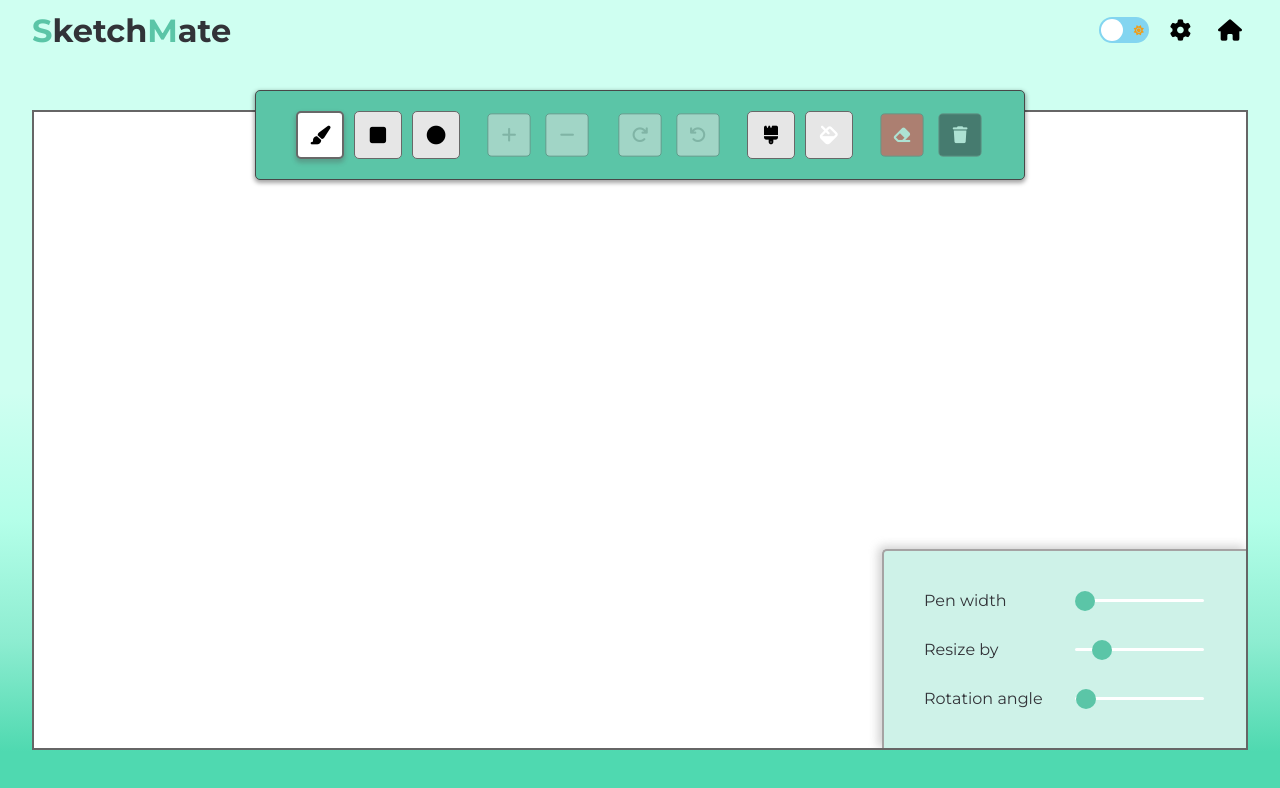
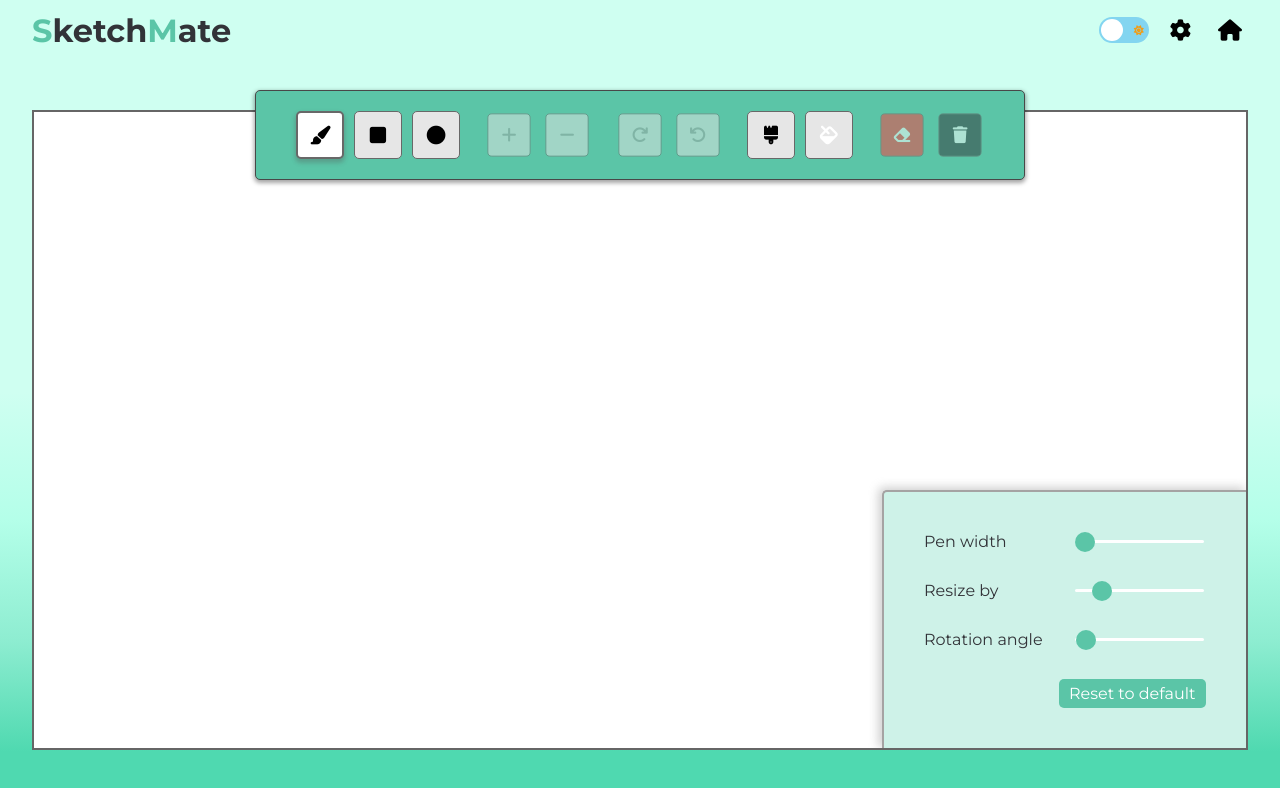
Before and after one commit to RonFelsenfeld/SketchMate-Frontend, a React (Vite) app: page /canvas in a window 1280 px wide. Shown: the top 788 px of the page. Built offline with nearby package versions, Linux system fonts and the light colour scheme.

Commit message:
Add reset btn to canvas settings

```diff
--- a/src/assets/style/components/canvas/_canvas-settings.scss
+++ b/src/assets/style/components/canvas/_canvas-settings.scss
@@ -31,6 +31,10 @@
           width: 100%;
         }
       }
+
+      .btn-reset {
+        width: 100%;
+      }
     }
   }
 
@@ -44,10 +48,19 @@
           }
         }
       }
+
+      .btn-reset {
+        background-color: $dark-theme-clr;
+
+        &:hover {
+          background-color: $dark-theme-clr-10;
+        }
+      }
     }
   }
 
   .settings-form {
+    align-items: flex-end;
     justify-content: space-around;
     gap: 30px;
 
@@ -83,5 +96,20 @@
         }
       }
     }
+
+    .btn-reset {
+      padding: 5px 10px;
+      border-radius: $controls-border-radius;
+
+      font-size: em(16px);
+      color: $secondary-font-clr;
+
+      background-color: $main-theme-clr;
+      transition: background-color $theme-transition;
+
+      &:hover {
+        background-color: $main-theme-clr-10;
+      }
+    }
   }
 }
--- a/src/components/canvas/CanvasHeader.jsx
+++ b/src/components/canvas/CanvasHeader.jsx
@@ -11,7 +11,7 @@ export function CanvasHeader({ onBackToHome, setIsShowingSettings }) {
       </h1>
 
       <div className="btns-container flex align-center">
-        <ThemeToggleBtn />
+        <ThemeToggleBtn additionalFn={() => setIsShowingSettings(false)} />
 
         <button
           className="btn-settings"
--- a/src/components/canvas/CanvasSettings.jsx
+++ b/src/components/canvas/CanvasSettings.jsx
@@ -3,6 +3,7 @@ import { hideTooltip, showTooltip } from '../../services/event-bus.service'
 import { useTheme } from '../../customHooks/useTheme'
 import { useClickOutside } from '../../customHooks/useClickOutside'
 import { utilService } from '../../services/util.service'
+import { canvasService } from '../../services/canvas.service'
 
 export const CanvasSettings = memo(CanvasSettingsCmp)
 
@@ -24,6 +25,10 @@ function CanvasSettingsCmp({
     }, 600)
   })
 
+  useEffect(() => {
+    setSelectedShape(null)
+  }, [])
+
   function onUpdateSettings({ target }) {
     let { value, name: field } = target
     settingsRef.current = { ...settingsRef.current, [field]: +value }
@@ -31,24 +36,24 @@ function CanvasSettingsCmp({
     showTooltip(target, value)
   }
 
-  useEffect(() => {
-    setSelectedShape(null)
-  }, [])
-
   function onSetPenWidth({ target }) {
     const { value } = target
     setPen(prevPen => ({ ...prevPen, width: +value }))
     showTooltip(target, value)
   }
 
+  function onResetSettings() {
+    settingsRef.current = canvasService.getDefaultSettings()
+    setPen(prevPen => ({ ...prevPen, width: 1 }))
+  }
+
   const { rotateAngle, sizeDiff } = settingsRef.current
-
   return (
     <section
       className={`canvas-settings animate__animated animate__rotateInDownRight ${getThemeClass()}`}
       ref={settingsElRef}
     >
-      <form className="settings-form flex column align-center">
+      <form className="settings-form flex column">
         <div className="input-container flex align-center justify-between">
           <label htmlFor="penWidth">Pen width</label>
           <input
@@ -90,6 +95,10 @@ function CanvasSettingsCmp({
             onMouseLeave={hideTooltip}
           />
         </div>
+
+        <button type="button" className="btn-reset" onClick={onResetSettings}>
+          Reset to default
+        </button>
       </form>
     </section>
   )
--- a/src/components/general/ThemeToggleBtn.jsx
+++ b/src/components/general/ThemeToggleBtn.jsx
@@ -1,10 +1,11 @@
 import { useTheme } from '../../customHooks/useTheme'
 
-export function ThemeToggleBtn() {
+export function ThemeToggleBtn({ additionalFn = null }) {
   const { isDarkMode, setIsDarkMode, getThemeClass } = useTheme()
 
   function toggleIsDarkMode() {
     setIsDarkMode(!isDarkMode)
+    if (additionalFn) additionalFn()
   }
 
   return (
```
